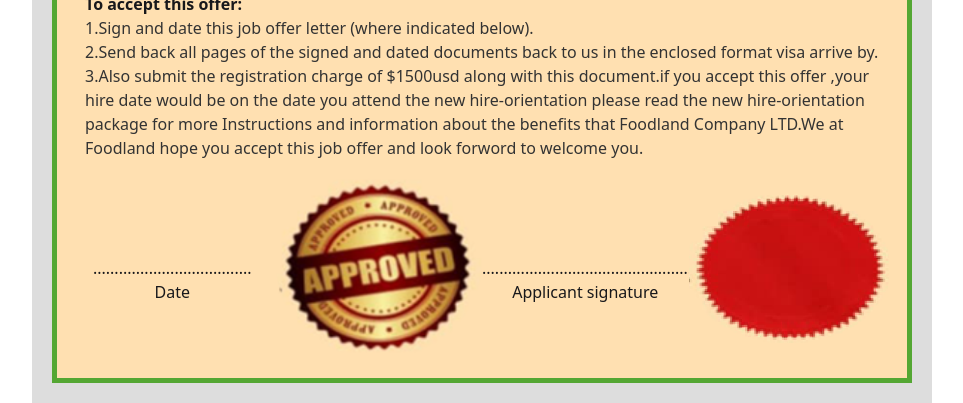
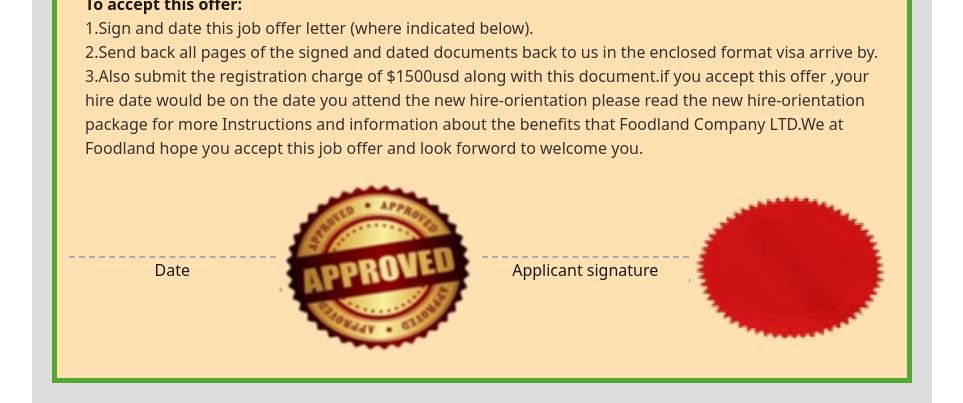
Before and after one commit to jahid-git198/banar-and-card, a website: page index.html in a window 1280 px wide. Shown: the part 749-1152 px from the top of the page, without its empty margins (158-1121 px from the left). Drawn offline with nearby package versions, Linux system fonts and the light colour scheme.

Commit message:
Some changes

```diff
--- a/css/index.css
+++ b/css/index.css
@@ -20,5 +20,5 @@
 
 }
 #top-1{
-     border-top: 2px solid dashed;
+     border-top: 2px dashed #aaa;
 }
--- a/index.html
+++ b/index.html
@@ -97,14 +97,14 @@
                   <!-- last  -->
                    <div class="grid grid-cols-4 text-center justify-center">
                     <div class="text-center  mt-20 ">
-                      <h1>.....................................</h1>
+
                       <p id="top-1">Date</p>
                     </div>
                     <div>
                       <img src="imag/2.png" alt="">
                     </div>
                      <div class="text-center  mt-20 ">
-                      <h1>....................................................</h1>
+
                       <p id="top-1">Applicant signature</p>
                     </div>
                     <div><img class="mt-2" src="imag/3.png" alt=""></div>
```
